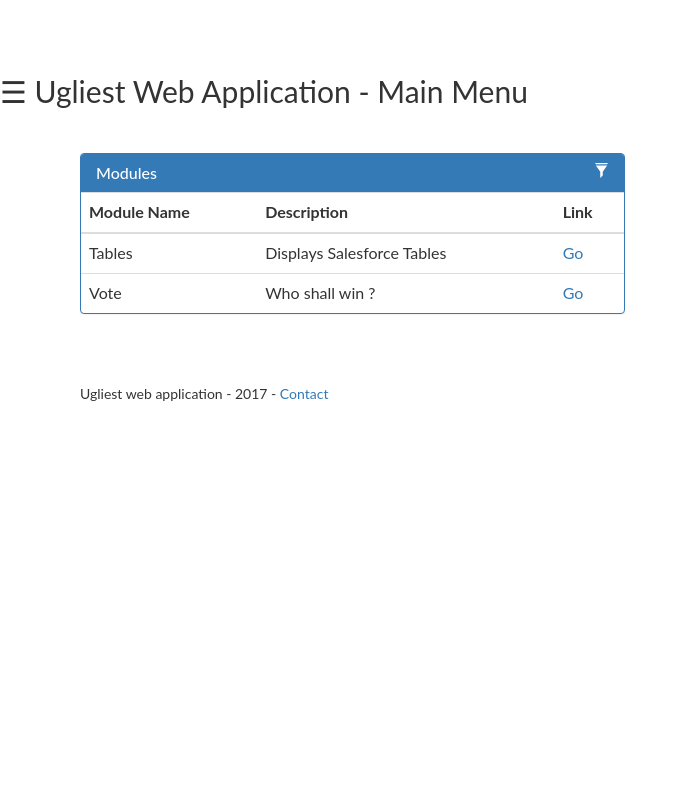
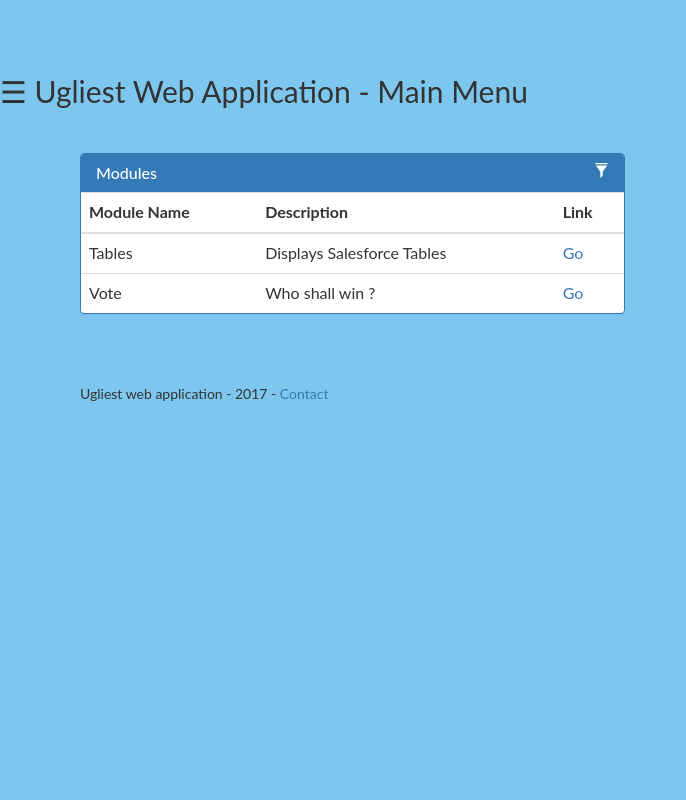
Before and after one commit to travega/heroku-demo, a Flask app: page / in a window 1280 px wide. Shown: the whole page, without its empty margins (0-686 px from the left). Run offline with Flask 2, Linux system fonts and the light colour scheme; some libraries are stand-ins or nearby versions.

Commit message:
blue
blue

```diff
--- a/static/stylesheets/background.css
+++ b/static/stylesheets/background.css
@@ -3,5 +3,5 @@ body {
     /* green background: rgb(172, 217, 165)  ; ; */
     /* red background: #ED8C8C  ;*/
     /* white background-color:#fff;  */
-    background-color:#fff;
+    background-color:#7dc6ed;
 }
```
